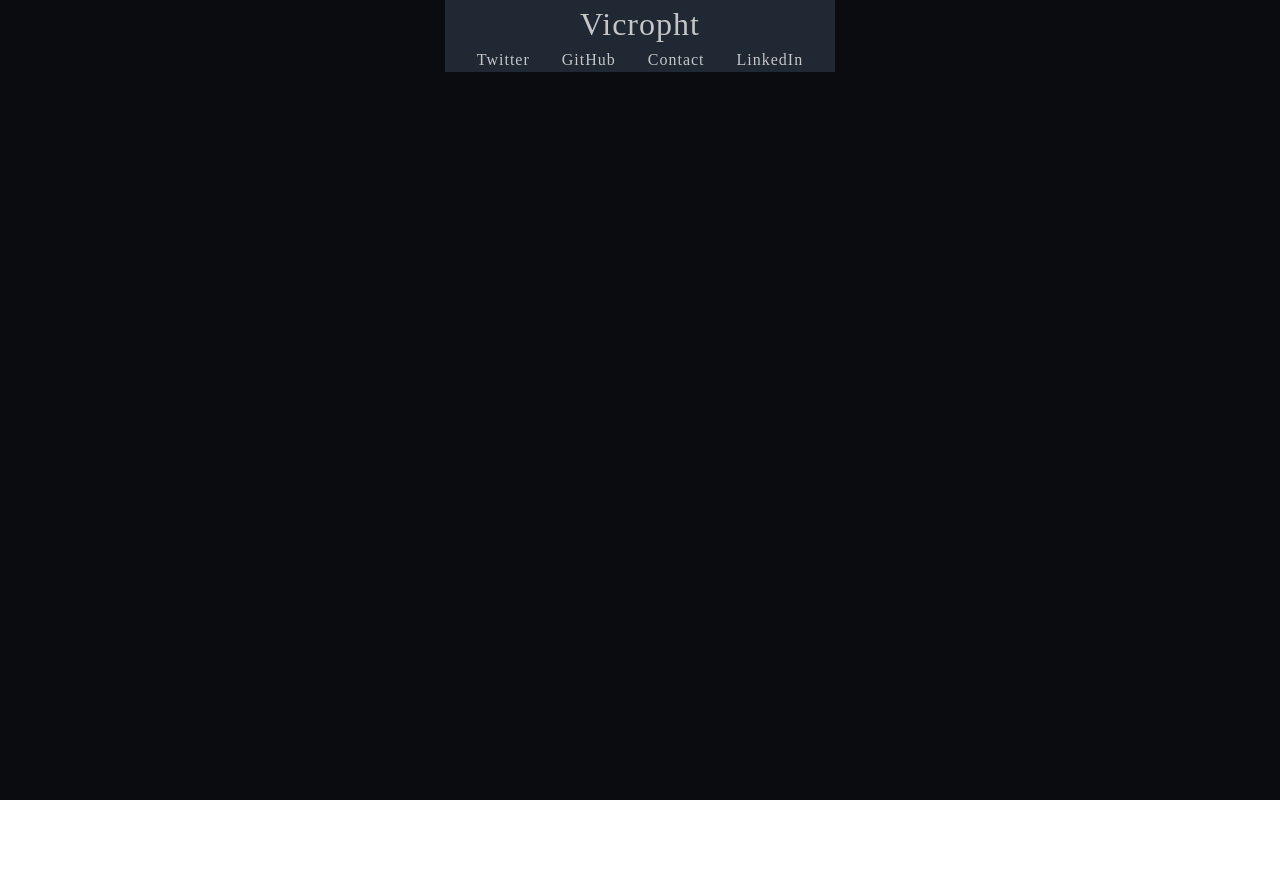
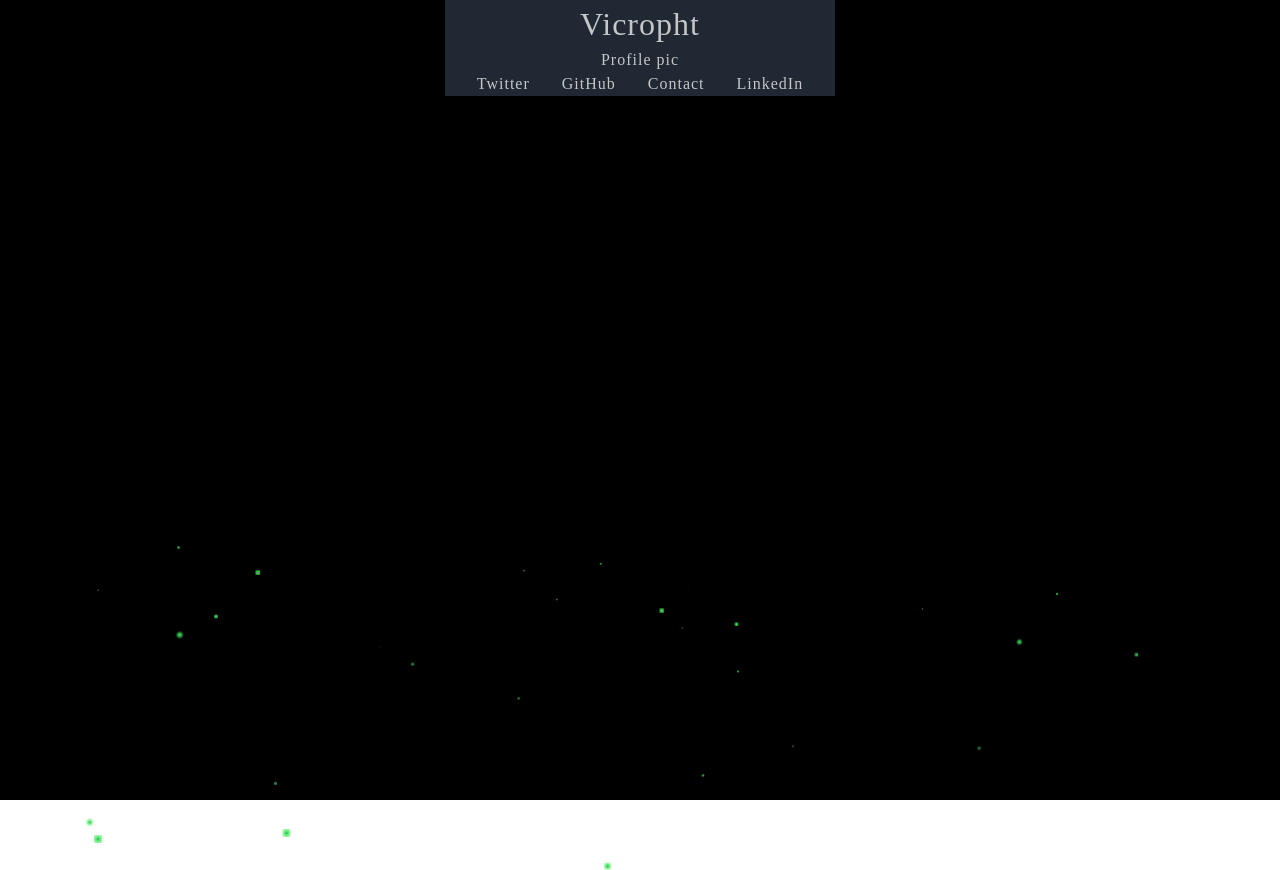
Before and after one commit to Vicropht/Vicropht2, a React (Vite) app: page / in a window 1280 px wide. Before the commit the page ends 800 px from the top, so only its background shows below. Built offline with nearby package versions, Linux system fonts and the light colour scheme; a web font is replaced by a local one.

Commit message:
Add background effect and prepare profile pic

```diff
--- a/src/App.scss
+++ b/src/App.scss
@@ -1,5 +1,9 @@
 @import url("http://fonts.cdnfonts.com/css/arcade-classic");
 @import url("https://fonts.googleapis.com/css2?family=Anek+Tamil:wght@200&display=swap");
+
+* {
+  overflow: hidden;
+}
 
 body {
   text-align: center;
@@ -9,7 +13,7 @@ body {
 }
 
 .App {
-  background-color: #0b0c10;
+  background-color: #000000;
   text-align: center;
   height: 100vh;
 }
@@ -22,3 +26,83 @@ pre {
   text-align: start;
   filter: blur(0.35px);
 }
+
+.circle-container {
+  $particleNum: 200;
+  $particleColor: hsl(0, 0%, 100%);
+
+  position: absolute;
+  transform: translateY(-10vh);
+  animation-iteration-count: infinite;
+  animation-timing-function: linear;
+
+  .circle {
+    width: 100%;
+    height: 100%;
+    border-radius: 50%;
+    mix-blend-mode: screen;
+    background-image: radial-gradient(hsl(258, 71%, 55%), hsl(128, 80%, 58%) 10%, hsla(59, 89%, 72%, 0) 56%);
+
+    animation: fadein-frames 200ms infinite, scale-frames 2s infinite;
+
+    @keyframes fade-frames {
+      0% {
+        opacity: 1;
+      }
+
+      50% {
+        opacity: 0.7;
+      }
+
+      100% {
+        opacity: 1;
+      }
+    }
+
+    @keyframes scale-frames {
+      0% {
+        transform: scale3d(0.4, 0.4, 1);
+      }
+
+      50% {
+        transform: scale3d(2.2, 2.2, 1);
+      }
+
+      100% {
+        transform: scale3d(0.4, 0.4, 1);
+      }
+    }
+  }
+
+  $particleBaseSize: 8;
+
+  @for $i from 1 through $particleNum {
+    &:nth-child(#{$i}) {
+      $circleSize: random($particleBaseSize);
+      width: $circleSize + px;
+      height: $circleSize + px;
+
+      $startPositionY: random(10) + 100;
+      $framesName: "move-frames-" + $i;
+      $moveDuration: 28000 + random(9000) + ms;
+
+      animation-name: #{$framesName};
+      animation-duration: $moveDuration;
+      animation-delay: random(37000) + ms;
+
+      @keyframes #{$framesName} {
+        from {
+          transform: translate3d(#{random(100) + vw}, #{$startPositionY + vh}, 0);
+        }
+
+        to {
+          transform: translate3d(#{random(100) + vw}, #{- $startPositionY - random(30) + vh}, 0);
+        }
+      }
+
+      .circle {
+        animation-delay: random(4000) + ms;
+      }
+    }
+  }
+}
--- a/src/App.tsx
+++ b/src/App.tsx
@@ -1,10 +1,14 @@
-import { useState } from 'react';
 import './App.scss'
 import { Container } from './components/container/Container'
 
 function App() {
   return (
     <div className="App">
+      {[...Array(200)].map((_, i) =>
+        <div key={i} className='circle-container'>
+          <div className='circle'></div>
+        </div>
+      )}
       <body>
         <Container />
       </body>
--- a/src/components/container/Container.tsx
+++ b/src/components/container/Container.tsx
@@ -1,4 +1,5 @@
 import React, { Component } from 'react'
+import { ProfilePic } from '../profile-pic/ProfilePic'
 import './Container.scss'
 
 type Props = {}
@@ -13,6 +14,8 @@ export class Container extends Component<Props, State> {
       <div className='wrapper'>
         <h1 className='title'>Vicropht</h1>
 
+        <ProfilePic />
+
         <div className='socials'>
           <a href="https://twitter.com/CristophVictor">Twitter</a>
           <a href="https://github.com/Vicropht" >GitHub</a>
--- /dev/null
+++ b/src/components/profile-pic/ProfilePic.tsx
@@ -0,0 +1,20 @@
+import React, { Component } from 'react'
+import './ProfilePic.scss'
+
+type Props = {}
+
+type State = {}
+
+export class ProfilePic extends Component<Props, State> {
+  state = {}
+
+  render() {
+    return (
+      <div className='profile-pic'>
+        <span>Profile pic</span>
+      </div>
+    )
+  }
+}
+
+export default ProfilePic
```
Also changed, not shown: src/components/profile-pic/ProfilePic.scss (added), 1 other file (tests, documents, lock files or other folders).
